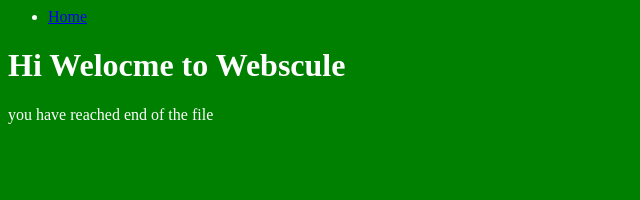
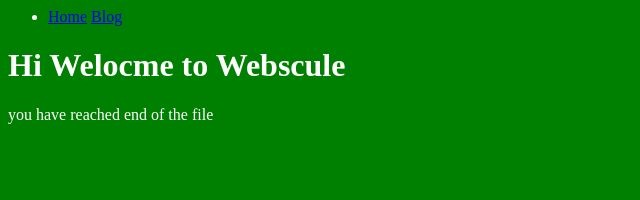
Before and after one commit to PraveenDKatti/PraveenDKatti.github.io, a Jekyll site: the page built from index.html, in a window 1280 px wide. Shown: the top 200 px of the page, without its empty margins (0-640 px from the left). Built offline with Jekyll 4.4.1, drawn with Linux system fonts in a browser that asks for light colours.

Commit message:
created link for blog

```diff
--- a/index.html
+++ b/index.html
@@ -18,10 +18,13 @@
       <ul>
         <li>
           <a href="index.html">Home</a>
+          <a href="#">Blog</a>
         </li>
       </ul>
     </header>
-    <h1>Hi Welocme to Webscule</h1>
+      <div>
+          <h1>Hi Welocme to Webscule</h1>
+      </div>
     <footer>
       <p> you have reached end of the file </p>
     </footer>
```
